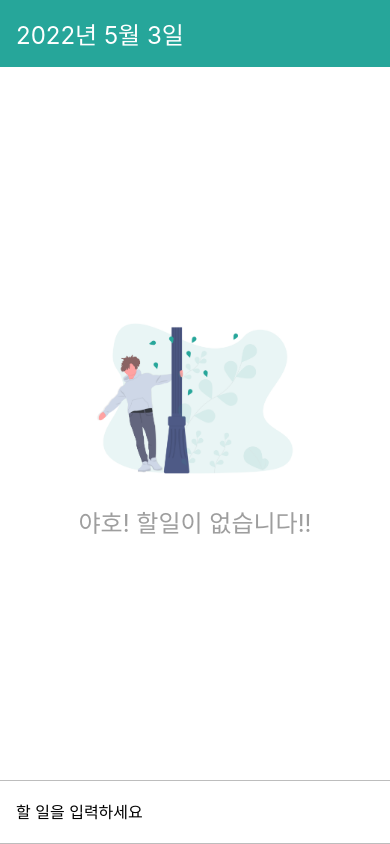
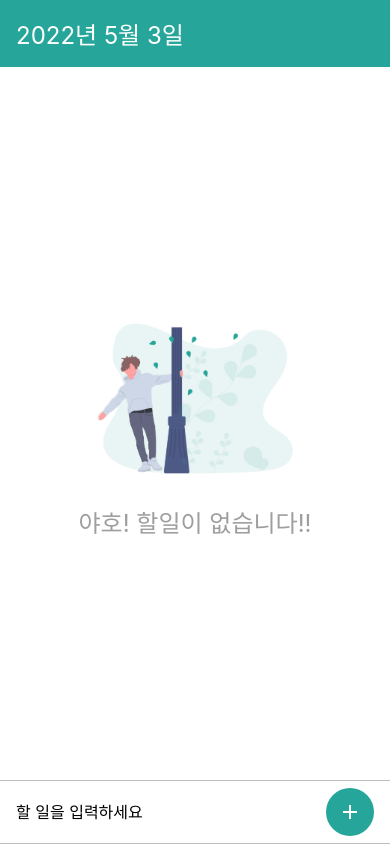
Before and after one commit to jdwns96/RN-Todo-App, a React Native app: screen / in a window 390 px wide. Built offline with nearby package versions, Linux system fonts and the light colour scheme.

Commit message:
[UPDATE] 2022 05 19

```diff
--- a/App.tsx
+++ b/App.tsx
@@ -1,5 +1,5 @@
 import React from "react";
-import { SafeAreaView, ScrollView, StatusBar, StyleSheet, Text, useColorScheme, View } from "react-native";
+import { SafeAreaView, StyleSheet, KeyboardAvoidingView, Platform } from "react-native";
 
 // component
 import DateHeader from "./src/components/DateHeader";
@@ -9,9 +9,16 @@ import Empty from "./src/components/Empty";
 const App = () => {
   return (
     <SafeAreaView style={styles.block}>
-      <DateHeader />
-      <Empty />
-      <AddTodo />
+      {/* ios, android keyboard issue */}
+      <KeyboardAvoidingView
+        // behavior={Platform.OS === "ios" ? "padding" : undefined}
+        behavior={Platform.select({ ios: "padding", android: undefined })}
+        style={styles.avoid}
+      >
+        <DateHeader />
+        <Empty />
+        <AddTodo />
+      </KeyboardAvoidingView>
     </SafeAreaView>
   );
 };
@@ -23,4 +30,7 @@ const styles = StyleSheet.create({
     flex: 1,
     backgroundColor: "#fff", // when in android default background color is not #fff so you should check it out
   },
+  avoid: {
+    flex: 1,
+  },
 });
--- a/src/components/AddTodo.tsx
+++ b/src/components/AddTodo.tsx
@@ -1,30 +1,84 @@
-import React from "react";
-import { View, Text, StyleSheet, TextInput } from "react-native";
+import React, { useState } from "react";
+import { View, Text, StyleSheet, TextInput, Image, TouchableOpacity, Platform, TouchableNativeFeedback, Keyboard } from "react-native";
 
 /**
  *
  * when ios emulator keyboard is not working
  * https://stackoverflow.com/questions/34977588/input-text-doesnt-show-keyboard-on-ios-simulator
  */
+
+/**
+ *
+ * Touch Effects
+ *
+ * - TouchableHighlight -> change background color when touching
+ * - TouchableNativeFeedback -> show water wave effects in android when you used ios that will be make error
+ * - TouchableOpacity -> opacity effect
+ * - TouchableWithoutFeedback -> have no effects
+ */
 export default function AddTodo() {
+  const [text, setText] = useState("");
+
+  const onPress = () => {
+    setText("");
+    Keyboard.dismiss();
+  };
+
+  const Button = (
+    <View style={styles.buttonStyle}>
+      <Image source={require("../assets/icons/add_white/add_white.png")} />
+    </View>
+  );
+
   return (
     <View style={styles.block}>
-      <TextInput placeholder="할 일을 입력하세요" style={styles.input} />
+      {/*
+        @returnKeyType
+        common - done, go , next, search, send
+        ios - default, emergency-call, google, join, route, yahoo
+        android - none, previous
+      */}
+      <TextInput placeholder="할 일을 입력하세요" value={text} onChangeText={setText} onSubmitEditing={onPress} returnKeyLabel="done" style={styles.input} />
+      {Platform.OS === "android" ? (
+        <View style={styles.circleWrapper}>
+          {/* ^ prevent effect overflow */}
+          <TouchableNativeFeedback onPress={onPress}>{Button}</TouchableNativeFeedback>
+        </View>
+      ) : (
+        <TouchableOpacity activeOpacity={0.5} onPress={onPress}>
+          {Button}
+        </TouchableOpacity>
+      )}
     </View>
   );
 }
 
 const styles = StyleSheet.create({
   block: {
+    backgroundColor: "#fff",
     height: 64,
     paddingHorizontal: 16,
     borderColor: "#bdbdbd",
     borderTopWidth: 1,
     borderBottomWidth: 1,
-    justifyContent: "center",
+    alignItems: "center",
+    flexDirection: "row",
   },
   input: {
+    flex: 1,
     fontSize: 16,
     paddingVertical: 8,
   },
+  buttonStyle: {
+    alignItems: "center",
+    justifyContent: "center",
+    width: 48,
+    height: 48,
+    backgroundColor: "#26a69a",
+    borderRadius: 24,
+  },
+  circleWrapper: {
+    overflow: "hidden",
+    borderRadius: 24,
+  },
 });
```
